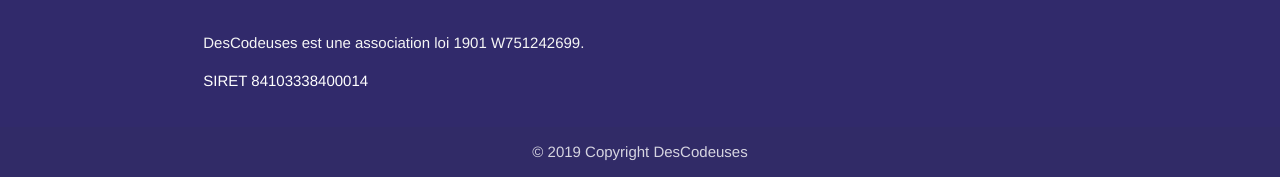
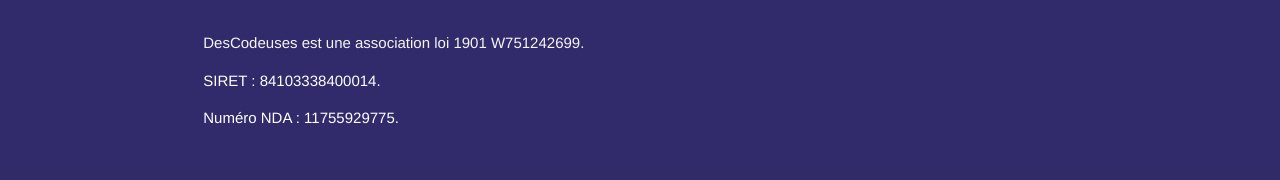
Before and after one commit to descodeuses/site, a Vue app: page / in a window 1280 px wide. Shown: the part 1869-2049 px from the top of the page. Built offline with nearby package versions, Linux system fonts and the light colour scheme; no server answers.

Commit message:
Update Footer.vue

```diff
--- a/src/components/ui/Footer.vue
+++ b/src/components/ui/Footer.vue
@@ -4,7 +4,8 @@
             <div class="row">
                 <div class="col l6 s12">
                     <p class="grey-text text-lighten-4">DesCodeuses est une association loi 1901 W751242699.</p>
-                    <p>SIRET 84103338400014</p>
+                    <p>SIRET : 84103338400014.</p>
+                    <p>Numéro NDA :  11755929775.</p>
                 </div>
                 <div class="col l4 offset-l2 s12">
                     <!-- <h5 class="white-text">Links</h5>
```
